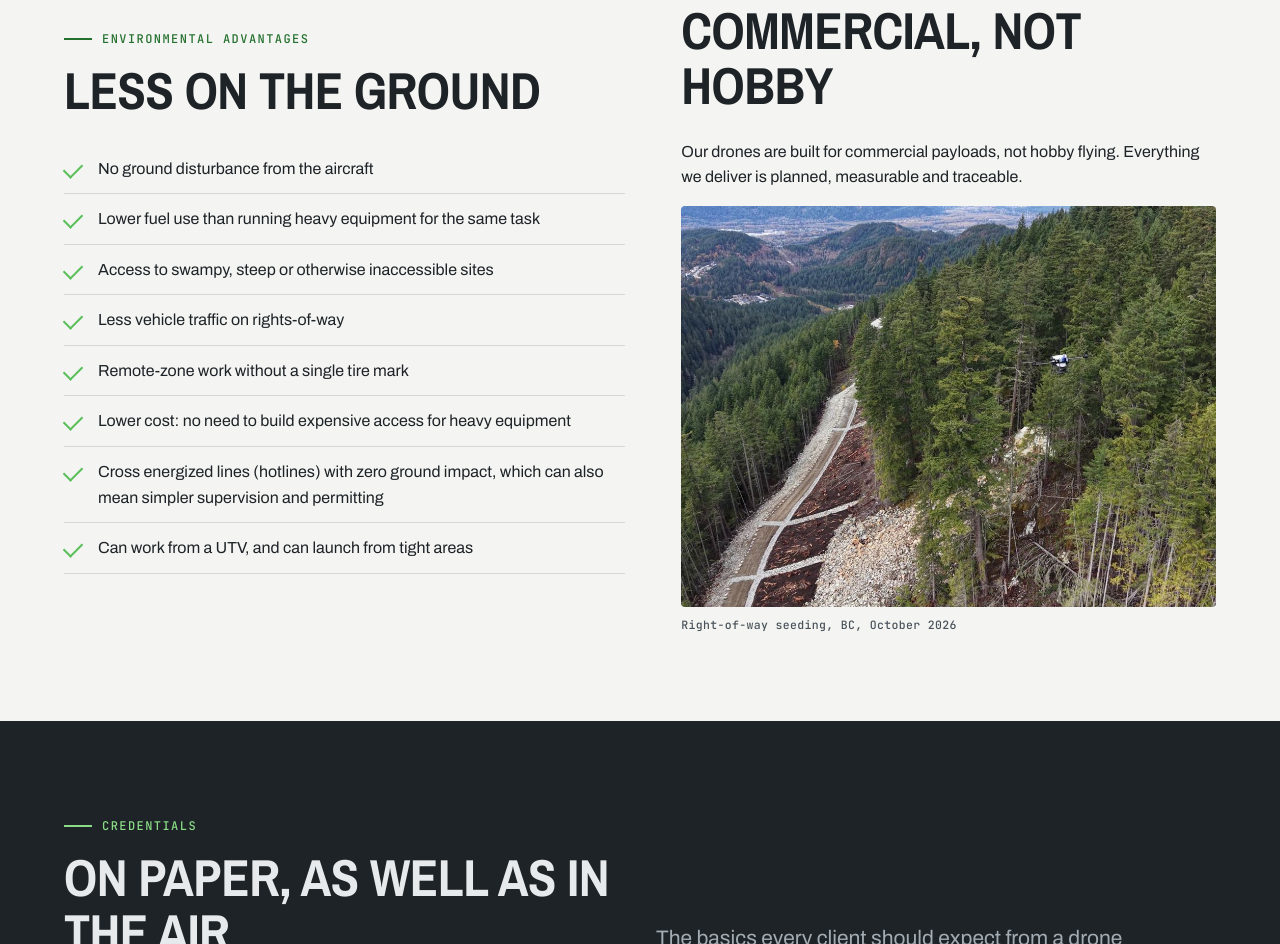
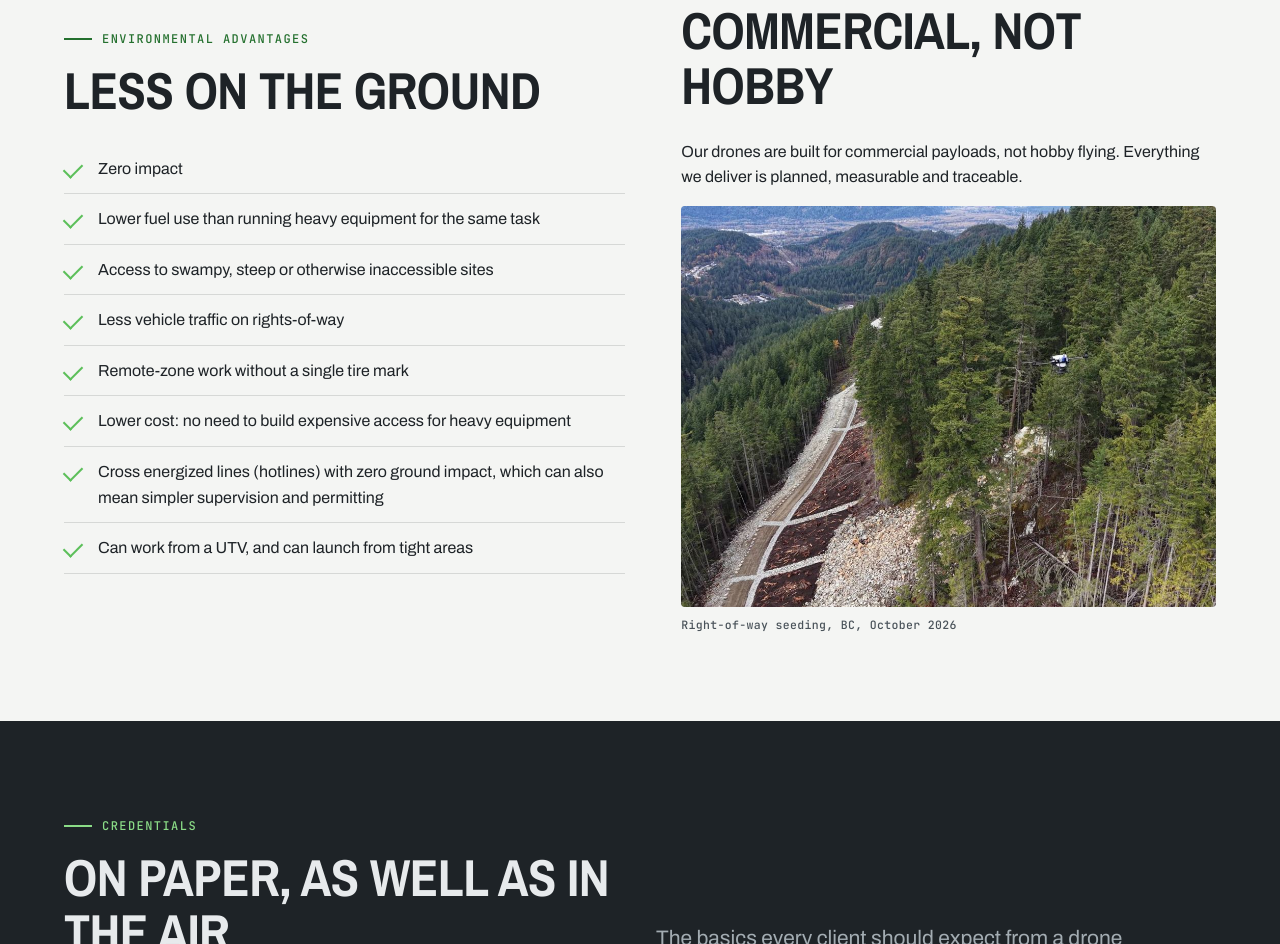
Before and after one commit to daryl-droid/ecodrone-site-preview, a plain HTML site: page why-ecodrone.html in a window 1280 px wide. Shown: the part 859-1803 px from the top of the page. Drawn offline with nearby package versions, Linux system fonts and the light colour scheme.

Commit message:
Reword first Less on the ground item.

```diff
--- a/why-ecodrone.html
+++ b/why-ecodrone.html
@@ -31,7 +31,7 @@
       <div class="tag">Environmental advantages</div>
       <h2 id="less-on-the-ground">Less on the ground</h2>
       <ul class="checks">
-        <li>No ground disturbance from the aircraft</li>
+        <li>Zero impact</li>
         <li>Lower fuel use than running heavy equipment for the same task</li>
         <li>Access to swampy, steep or otherwise inaccessible sites</li>
         <li>Less vehicle traffic on rights-of-way</li>
```
